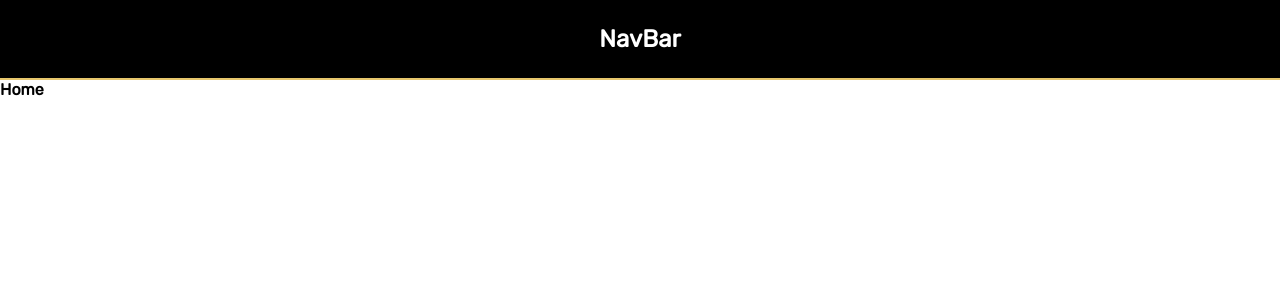
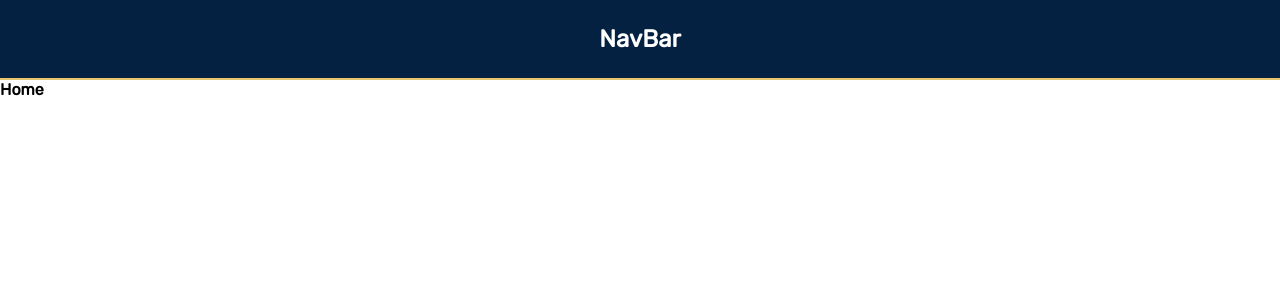
Before and after one commit to GUchechi/Animated-typewriter-effect, a React (Create React App) app: page / in a window 1280 px wide. Shown: the top 300 px of the page. Built offline with nearby package versions, Linux system fonts and the light colour scheme.

Commit message:
styled navBar

```diff
--- a/src/components/NavBar/NavBar.css
+++ b/src/components/NavBar/NavBar.css
@@ -1,5 +1,5 @@
 .navbar {
-    background-color: #000;
+    background-color: #052142;
     color: #fff;
     font-size: 24px;
     height: 80px;
```
